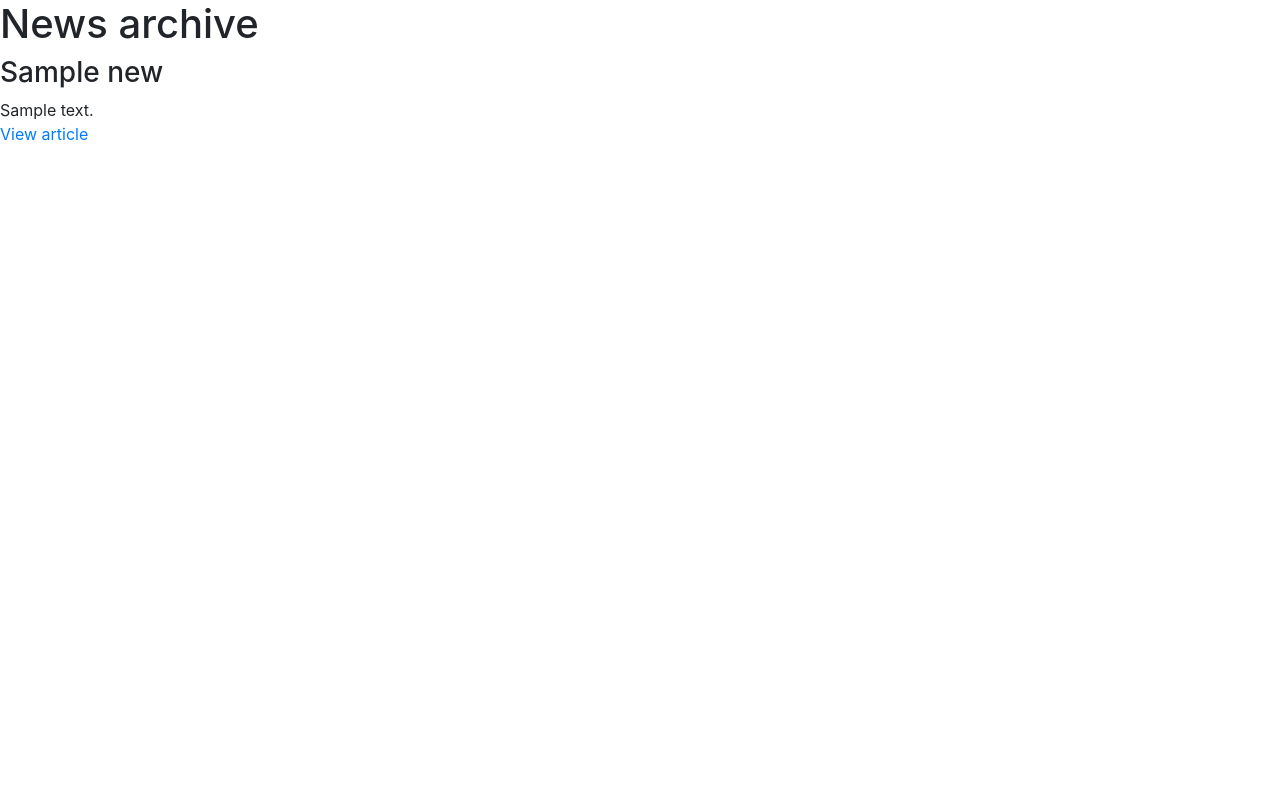
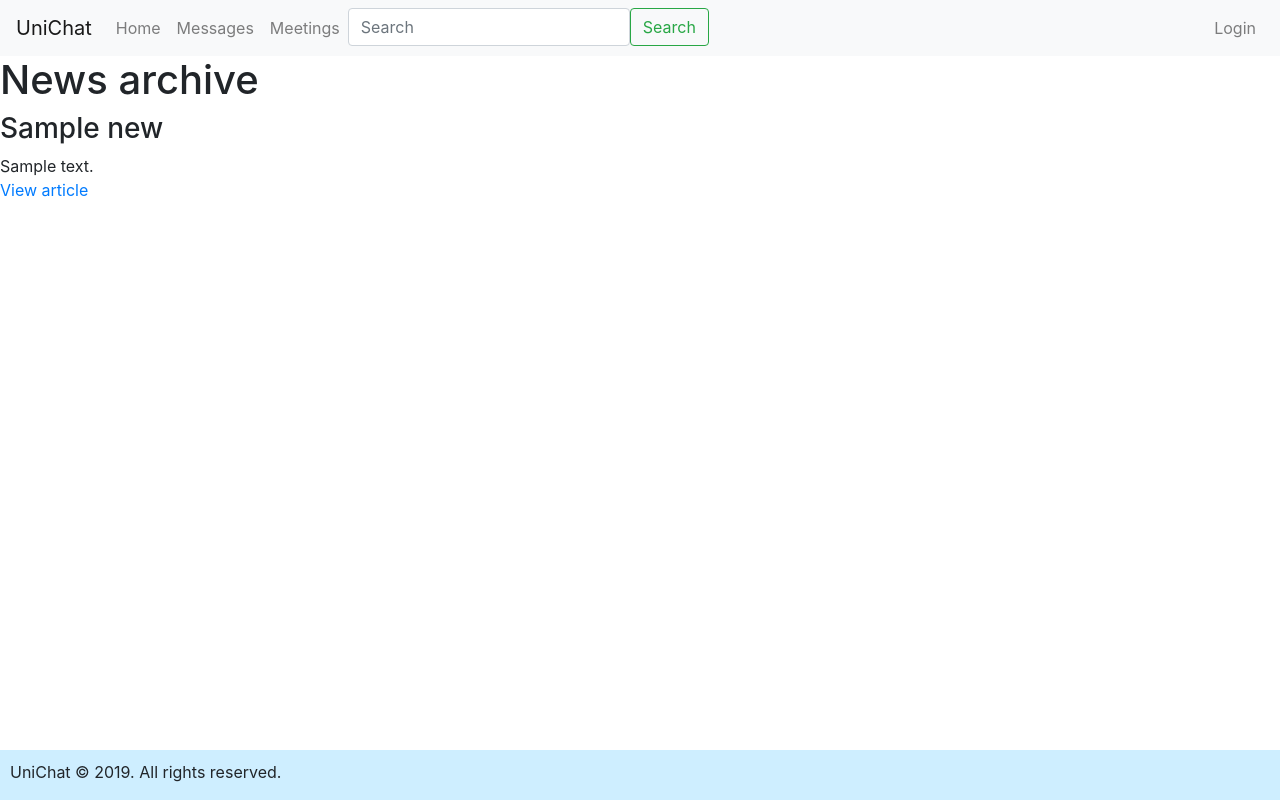
Before and after one commit to amltms/info-management, a CodeIgniter app: page /database/index.php/news/index in a window 1280 px wide. Run offline with CodeIgniter, Linux system fonts and the light colour scheme; tables that the repository leaves empty or names only in its code hold one stand-in row (values such as "Sample post"); some libraries are stand-ins or nearby versions.

Commit message:
Updated header and footer
~ Updated header content
+ Added footer

```diff
--- a/application/controllers/Pages.php
+++ b/application/controllers/Pages.php
@@ -4,6 +4,8 @@
 		if (!file_exists(APPPATH."views/pages/".$page.".php")) { // If no page found
 			show_404();
 		}
+
+		$this->load->helper("url"); // Load url helper
 
 		$data["title"] = ucfirst($page); // Makes first letter capital
 
--- /dev/null
+++ b/application/css/footer.css
@@ -0,0 +1,6 @@
+footer {
+	position: relative;
+	margin-top: -180px;
+	height: 180px;
+	clear: both;
+}
--- a/application/views/templates/footer.php
+++ b/application/views/templates/footer.php
@@ -3,5 +3,11 @@
 		<script src="https://code.jquery.com/jquery-3.2.1.slim.min.js" integrity="sha384-KJ3o2DKtIkvYIK3UENzmM7KCkRr/rE9/Qpg6aAZGJwFDMVNA/GpGFF93hXpG5KkN" crossorigin="anonymous"></script>
 		<script src="https://cdnjs.cloudflare.com/ajax/libs/popper.js/1.12.9/umd/popper.min.js" integrity="sha384-ApNbgh9B+Y1QKtv3Rn7W3mgPxhU9K/ScQsAP7hUibX39j7fakFPskvXusvfa0b4Q" crossorigin="anonymous"></script>
 		<script src="https://maxcdn.bootstrapcdn.com/bootstrap/4.0.0/js/bootstrap.min.js" integrity="sha384-JZR6Spejh4U02d8jOt6vLEHfe/JQGiRRSQQxSfFWpi1MquVdAyjUar5+76PVCmYl" crossorigin="anonymous"></script>
+
+		<link rel="stylesheet" type="text/css" href="<?php echo base_url(); ?>css/footer.css">
+
+		<footer>
+			<p>UniChat © 2019. All rights reserved.</p>
+		</footer>
 	</body>
 </html>
--- a/application/views/templates/header.php
+++ b/application/views/templates/header.php
@@ -7,5 +7,54 @@
     <title><?php echo $title; ?></title>
     <!-- Bootstrap CSS -->
     <link rel="stylesheet" href="https://maxcdn.bootstrapcdn.com/bootstrap/4.0.0/css/bootstrap.min.css" integrity="sha384-Gn5384xqQ1aoWXA+058RXPxPg6fy4IWvTNh0E263XmFcJlSAwiGgFAW/dAiS6JXm" crossorigin="anonymous">
+
+	<nav class="navbar navbar-expand-sm navbar-light bg-light" style="background-color: #e3f2fd;">
+		<a class="navbar-brand" href="<?php echo base_url(); ?>">UniChat</a>
+		<button class="navbar-toggler" type="button" data-toggle="collapse" data-target="#navbarSupportedContent" aria-controls="navbarSupportedContent" aria-expanded="false" aria-label="Toggle navigation">
+			<span class="navbar-toggler-icon"></span>
+		</button>
+		<div class="collapse navbar-collapse" id="navbarSupportedContent">
+			<ul class="navbar-nav mr-auto">
+				<li class="nav-item">
+					<a class="nav-link" href="">Home</a>
+				</li>
+				<li class="nav-item">
+					<a class="nav-link" href="">Messages</a>
+				</li>
+				<li class="nav-item">
+					<a class="nav-link" href="">Meetings</a>
+				</li>
+				<li class="nav-item">
+					<input class="form-control mr-sm-2" type="search" placeholder="Search" aria-label="Search">
+				</li>
+				<li class="nav-item">
+					<button class="btn btn-outline-success my-2 my-sm-0" type="submit">Search</button>
+				</li>
+			</ul>
+			<?php session_start();
+				if (isset($_SESSION['username'])) { // If user is logged in, display the logout and dashboard nav items?>
+				<ul class="nav navbar-nav navbar-right">
+					<li class="nav-item dropdown">
+						<a class="nav-link" href="#" id="navbarDropdown" role="button" data-toggle="dropdown" aria-haspopup="true" aria-expanded="false">
+							<?php session_start();
+							echo(ucfirst($_SESSION['username'])); // Add the current username to the top corner?>
+							<div class="dropdown-menu" aria-labelledby="navbarDropdown">
+								<a class="dropdown-item" href="logout.php">Logout</a>
+							</div>
+						</a>
+					</li>
+					<li class="nav-item">
+						<a class="nav-link" href="profile.php">My profile</a>
+					</li>
+				</ul>
+			<?php } else { ?>
+				<ul class="nav navbar-nav navbar-right">
+					<a class="nav-link" href="login.php">Login</a>
+				</ul>
+			<?php } ?>
+		</div>
+		</div>
+	</nav>
+
   </head>
   <body>
--- /dev/null
+++ b/css/footer.css
@@ -0,0 +1,8 @@
+footer {
+	position: absolute;
+	bottom:0;
+	padding-left:10px;
+	padding-top:10px;
+	width:100%;
+	background:#ceeeff;
+}
```
Lines whose indentation alone changed are shown as unchanged.
